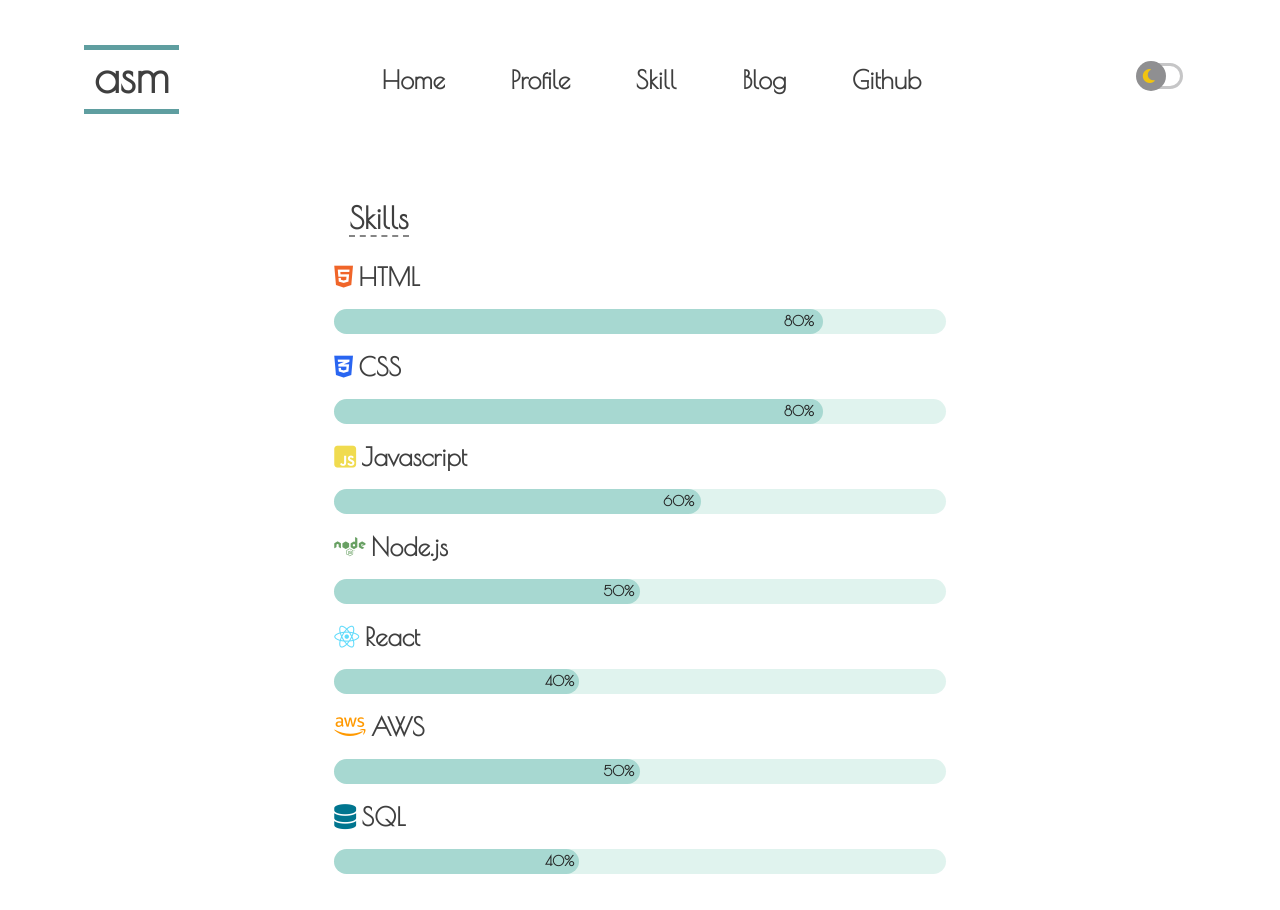
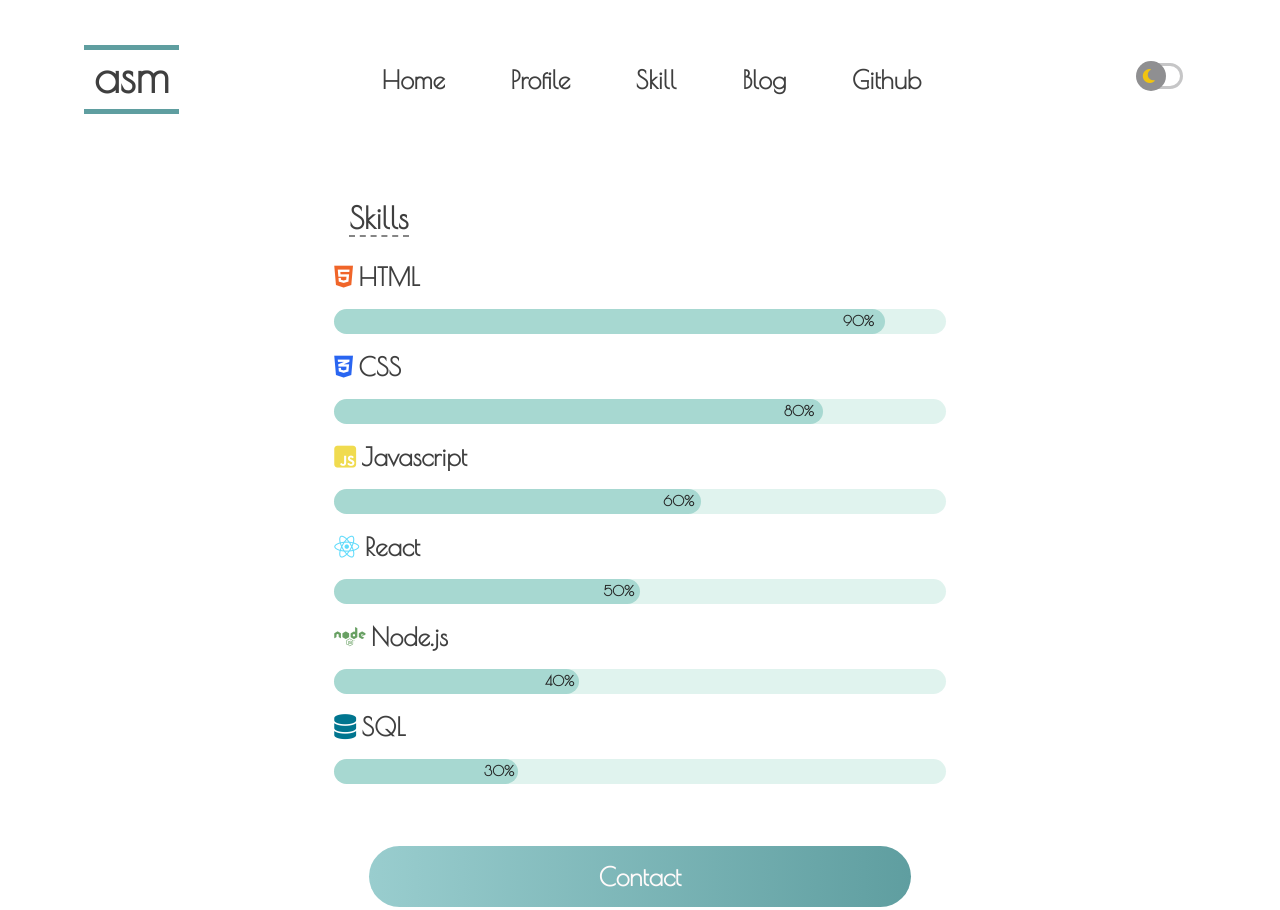
Before and after one commit to asmskk/portfolio, a website: page skill.html in a window 1280 px wide. Shown: the top 910 px of the page. Drawn offline with nearby package versions, Linux system fonts and the light colour scheme.

Commit message:
skill percentage changes

```diff
--- a/asm.js
+++ b/asm.js
@@ -1,13 +1,12 @@
 window.addEventListener('load',()=>{
     let progressBars = document.querySelectorAll('.progress-bar');
     let values = [
-        '80%',
+        '90%',
         '80%',
         '60%',
         '50%',
         '40%',
-        '50%',
-        '40%'
+        '30%'
     ];
     progressBars.forEach((progress,index)=>{
         progress.style.width = values[index];
--- a/skill.html
+++ b/skill.html
@@ -66,7 +66,7 @@
             <p><i class="fab fa-html5 html"></i> HTML</p>
             <div class="progress">
                 <div class="progress-bar">
-                    <span>80%</span>
+                    <span>90%</span>
                 </div>
             </div>
 
@@ -84,31 +84,24 @@
                 </div>
             </div>
 
-            <p><i class="fab fa-node node"></i> Node.js</p>
+            <p><i class="fab fa-react react"></i> React</p>
             <div class="progress">
                 <div class="progress-bar">
                     <span>50%</span>
                 </div>
             </div>
 
-            <p><i class="fab fa-react react"></i> React</p>
+            <p><i class="fab fa-node node"></i> Node.js</p>
             <div class="progress">
                 <div class="progress-bar">
                     <span>40%</span>
                 </div>
             </div>
 
-            <p><i class="fab fa-aws aws"></i> AWS</p>
-            <div class="progress">
-                <div class="progress-bar">
-                    <span>50%</span>
-                </div>
-            </div>
-
             <p><i class="fas fa-database sql"></i> SQL</p>
             <div class="progress">
                 <div class="progress-bar">
-                    <span>40%</span>
+                    <span>30%</span>
                 </div>
             </div>
 
```
